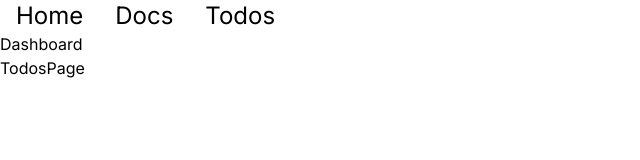
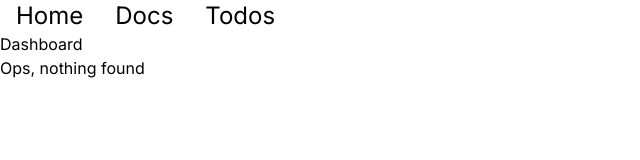
Before and after one commit to mkmule/intro-v3-app, a Next.js app: page /todos in a window 1280 px wide. Shown: the top 160 px of the page, without its empty margins (0-640 px from the left). Built offline with nearby package versions, Linux system fonts and the light colour scheme; no server answers; the database is empty.

Commit message:
Data fetching

```diff
--- a/src/app/(dashboard)/todos/page.tsx
+++ b/src/app/(dashboard)/todos/page.tsx
@@ -1,6 +1,18 @@
-const TodosPage = () => {
+import db from '@/utils/db'
+import TodoList from '@/components/TodoList';
+
+const getData = async () => {
+  const todos = await db.todo.findMany({});
+  return todos;
+}
+
+const TodosPage = async () => {
+  const todos = await getData();
+
   return (
-    <div>TodosPage</div>
+    <div>
+      {todos.length ? <TodoList todos={todos} /> : <p>Ops, nothing found</p>}
+    </div>
   );
 }
 
--- a/src/components/Todo.tsx
+++ b/src/components/Todo.tsx
@@ -0,0 +1,11 @@
+import React from 'react';
+
+const Todo = ({ todo }: any) => {
+  return (
+    <div>
+      {todo.content}
+    </div>
+  )
+}
+
+export default Todo
--- a/src/components/TodoList.tsx
+++ b/src/components/TodoList.tsx
@@ -0,0 +1,12 @@
+import React from 'react';
+import Todo from '@/components/Todo';
+
+const TodoList = ({ todos }: any) => {
+  return (
+    <div>
+      {todos.map((todo: any) => (<Todo key={todo.id} todo={todo} />))}
+    </div>
+  )
+}
+
+export default TodoList
--- /dev/null
+++ b/src/utils/db.ts
@@ -0,0 +1,15 @@
+import { PrismaClient } from '@prisma/client';
+
+let prisma: PrismaClient
+
+if (process.env.NODE_ENV === 'production') {
+  prisma = new PrismaClient();
+} else {
+  if (!global.prisma) {
+    global.prisma = new PrismaClient()
+  }
+
+  prisma = global.prisma;
+}
+
+export default prisma;
```
